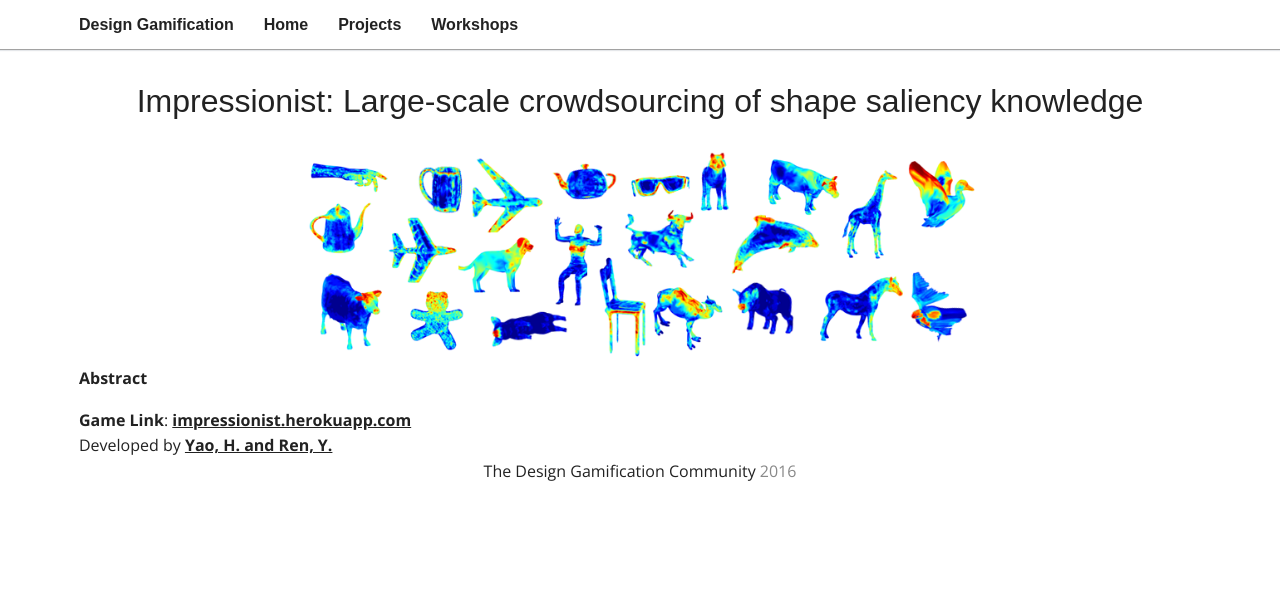
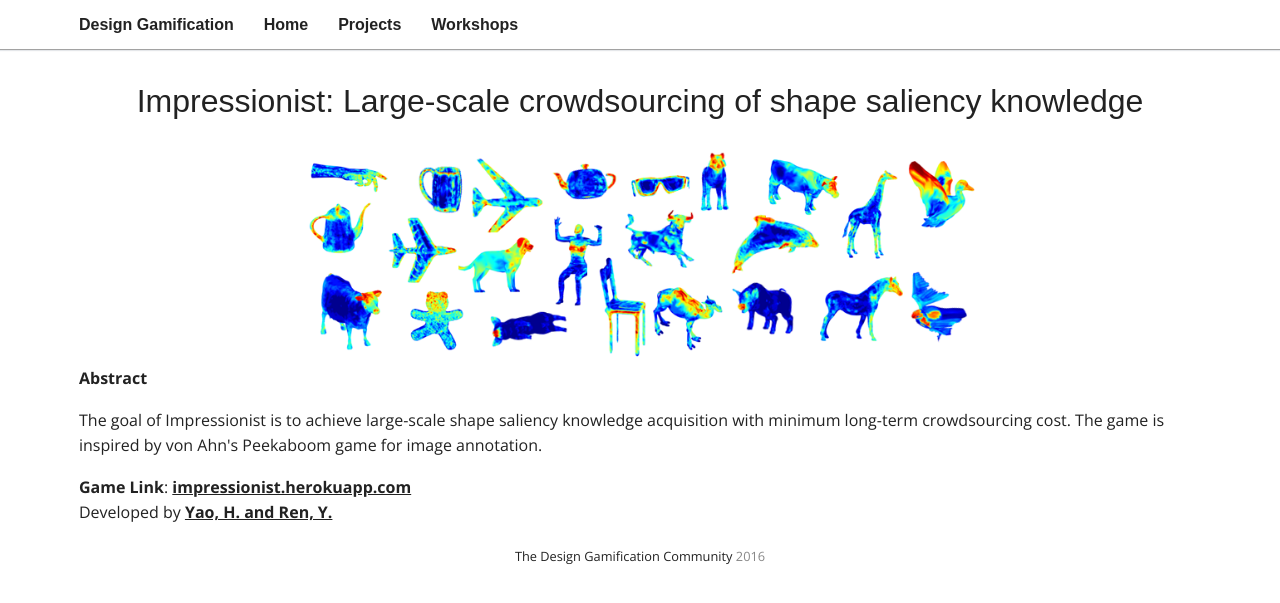
Before and after one commit to designGamification/designGamification.github.io, a Jekyll site: the page built from _posts/2016-05-15-impressionist.markdown, in a window 1280 px wide. Shown: the top 603 px of the page. Built offline with Jekyll 4.4.1, drawn with Linux system fonts in a browser that asks for light colours; some web fonts are replaced.

Commit message:
adding projects

```diff
--- a/_layouts/project.html
+++ b/_layouts/project.html
@@ -26,5 +26,5 @@ layout: default
     {{ page.source }}
     {% endif %}
 
-    <br>Developed by <a href="{{ page.authorlink }}">{{ page.author }}</a>
+    <br>Developed by <a href="http://{{ page.authorlink }}">{{ page.author }}</a>
 </div>
--- a/_posts/2016-05-15-ecoracer.markdown
+++ b/_posts/2016-05-15-ecoracer.markdown
@@ -2,6 +2,7 @@
 layout: project
 title:  "ecoRacer: Can Human Find Optimal Solutions Faster for An NP-Complete Problem?"
 author: Ren, Y., Bayrak, A., and Papalambros, P.Y.
+authorlink:
 categories: project
 publishdate: 2015
 image: _images/ecoracer/image.png
--- a/_posts/2016-05-15-impressionist.markdown
+++ b/_posts/2016-05-15-impressionist.markdown
@@ -2,12 +2,13 @@
 layout: project
 title:  "Impressionist: Large-scale crowdsourcing of shape saliency knowledge"
 author: Yao, H. and Ren, Y.
-authorlinke: designinformaticslab.github.io
+authorlink:
 categories: project
 publishdate: 2016
 image: _images/impressionist/image.png
 summaryimg: _images/impressionist/summaryimg.png
-abstract: ""
+abstract: "The goal of Impressionist is to achieve large-scale shape saliency knowledge acquisition
+with minimum long-term crowdsourcing cost. The game is inspired by von Ahn's Peekaboom game for image annotation."
 gameurl: impressionist.herokuapp.com
 ---
 // paper: _papers/idetc2016impressionist.pdf
--- a/_sass/_layout.scss
+++ b/_sass/_layout.scss
@@ -108,6 +108,7 @@ aside {
 	}
 }
 footer {
+    font-size: 80%;
 	text-align: center;
 	//padding: 40px;
   	clear: left;
@@ -116,6 +117,7 @@ footer {
     position: absolute;
     left: 0;
     bottom: 0;
+    padding: 20px;
 }
 article {
   box-sizing: border-box;
```
